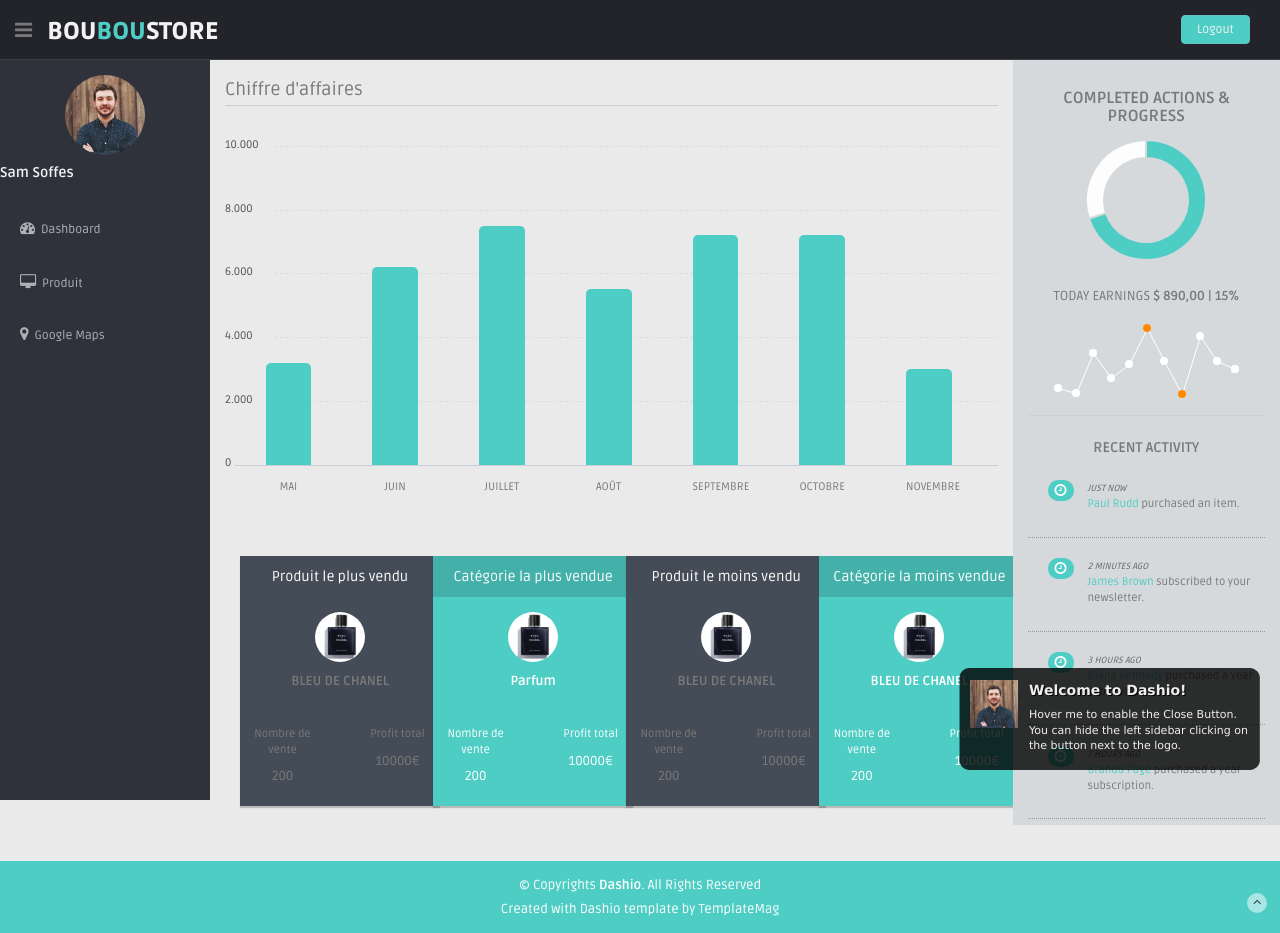
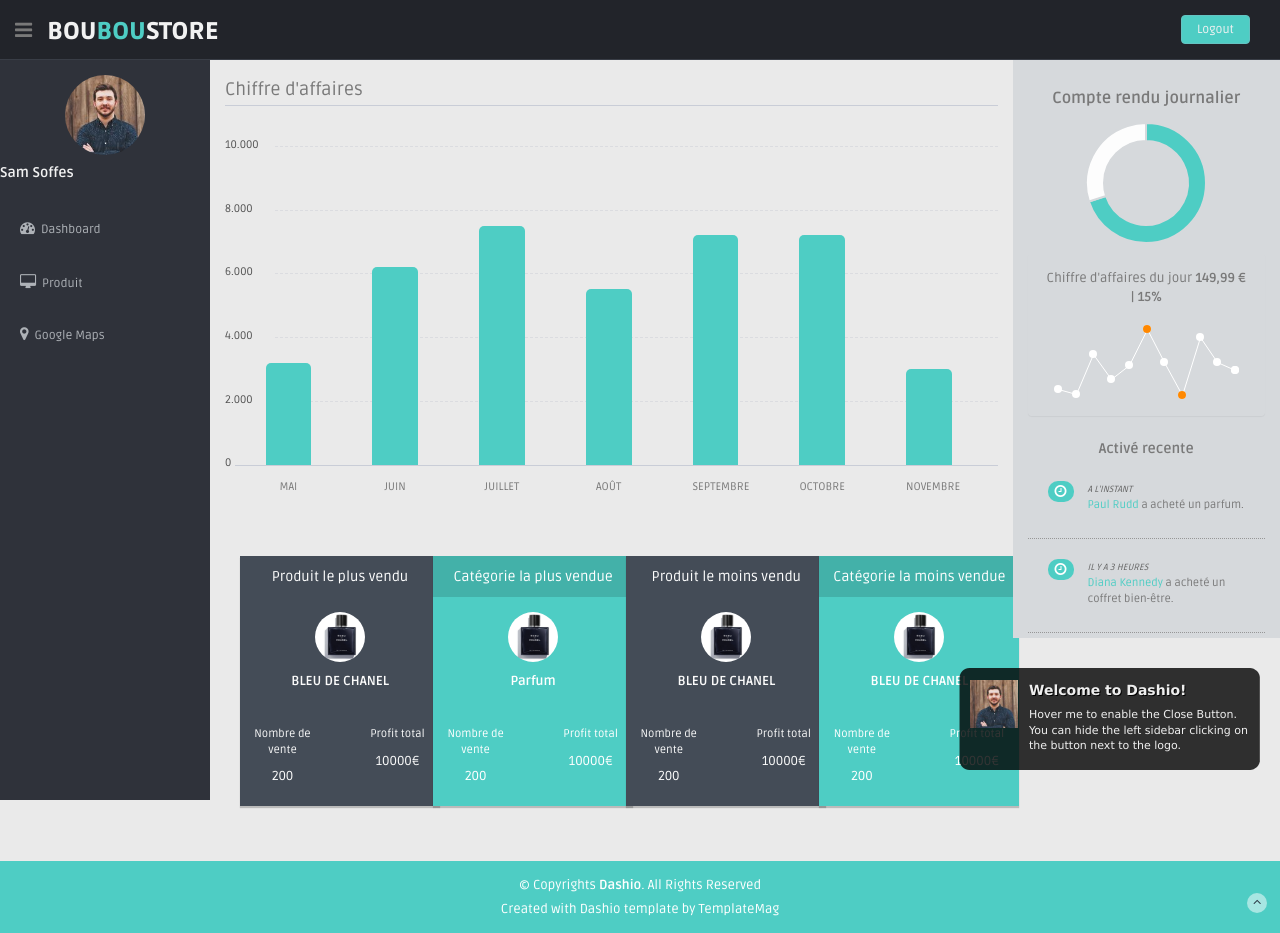
Before and after one commit to Vmorgant/Bouboustore, a PHP site: page /home.html in a window 1280 px wide. Run offline with PHP 8.4, Linux system fonts and the light colour scheme.

Commit message:
css fixed

```diff
--- a/css/style.css
+++ b/css/style.css
@@ -974,7 +974,8 @@ PANELS CONFIGURATIONS
 
 .darkblue-panel {
 	text-align: center;
-	background: #444c57;
+    background: #444c57;
+    color: #fafafa;
 }
 .darkblue-panel .darkblue-header {
 	background: transparent;
--- a/home.html
+++ b/home.html
@@ -174,7 +174,7 @@
           <div class="col-lg-3 ds">
             <!--COMPLETED ACTIONS DONUTS CHART-->
             <div class="donut-main">
-              <h4>COMPLETED ACTIONS & PROGRESS</h4>
+              <h4>Compte rendu journalier</h4>
               <canvas id="newchart" height="130" width="130"></canvas>
             </div>
             <!--NEW EARNING STATS -->
@@ -182,8 +182,8 @@
               <div class="panel-body">
                 <div class="chart">
                   <div class="centered">
-                    <span>TODAY EARNINGS</span>
-                    <strong>$ 890,00 | 15%</strong>
+                    <span>Chiffre d'affaires du jour</span>
+                    <strong>149,99 € | 15%</strong>
                   </div>
                   <br>
                   <div class="sparkline" data-type="line" data-resize="true" data-height="75" data-width="90%" data-line-width="1" data-line-color="#fff" data-spot-color="#fff" data-fill-color="" data-highlight-line-color="#fff" data-spot-radius="4" data-data="[200,135,667,333,526,996,564,123,890,564,455]"></div>
@@ -192,7 +192,7 @@
             </div>
             <!--new earning end-->
             <!-- RECENT ACTIVITIES SECTION -->
-            <h4 class="centered mt">RECENT ACTIVITY</h4>
+            <h4 class="centered mt">Activé recente</h4>
             <!-- First Activity -->
             <div class="desc">
               <div class="thumb">
@@ -200,9 +200,9 @@
               </div>
               <div class="details">
                 <p>
-                  <muted>Just Now</muted>
+                  <muted>A l'instant</muted>
                   <br/>
-                  <a href="#">Paul Rudd</a> purchased an item.<br/>
+                  <a href="#">Paul Rudd</a> a acheté un parfum.<br/>
                 </p>
               </div>
             </div>
@@ -213,39 +213,12 @@
               </div>
               <div class="details">
                 <p>
-                  <muted>2 Minutes Ago</muted>
+                  <muted>Il y a 3 heures</muted>
                   <br/>
-                  <a href="#">James Brown</a> subscribed to your newsletter.<br/>
+                  <a href="#">Diana Kennedy</a> a acheté un coffret bien-être.<br/>
                 </p>
               </div>
             </div>
-            <!-- Third Activity -->
-            <div class="desc">
-              <div class="thumb">
-                <span class="badge bg-theme"><i class="fa fa-clock-o"></i></span>
-              </div>
-              <div class="details">
-                <p>
-                  <muted>3 Hours Ago</muted>
-                  <br/>
-                  <a href="#">Diana Kennedy</a> purchased a year subscription.<br/>
-                </p>
-              </div>
-            </div>
-            <!-- Fourth Activity -->
-            <div class="desc">
-              <div class="thumb">
-                <span class="badge bg-theme"><i class="fa fa-clock-o"></i></span>
-              </div>
-              <div class="details">
-                <p>
-                  <muted>7 Hours Ago</muted>
-                  <br/>
-                  <a href="#">Brando Page</a> purchased a year subscription.<br/>
-                </p>
-              </div>
-            </div>
-          </div>
           <!-- /col-lg-3 -->
         </div>
         <!-- /row -->
```
Also changed, not shown: lib/advanced-datatable/css/demo_table.css.
